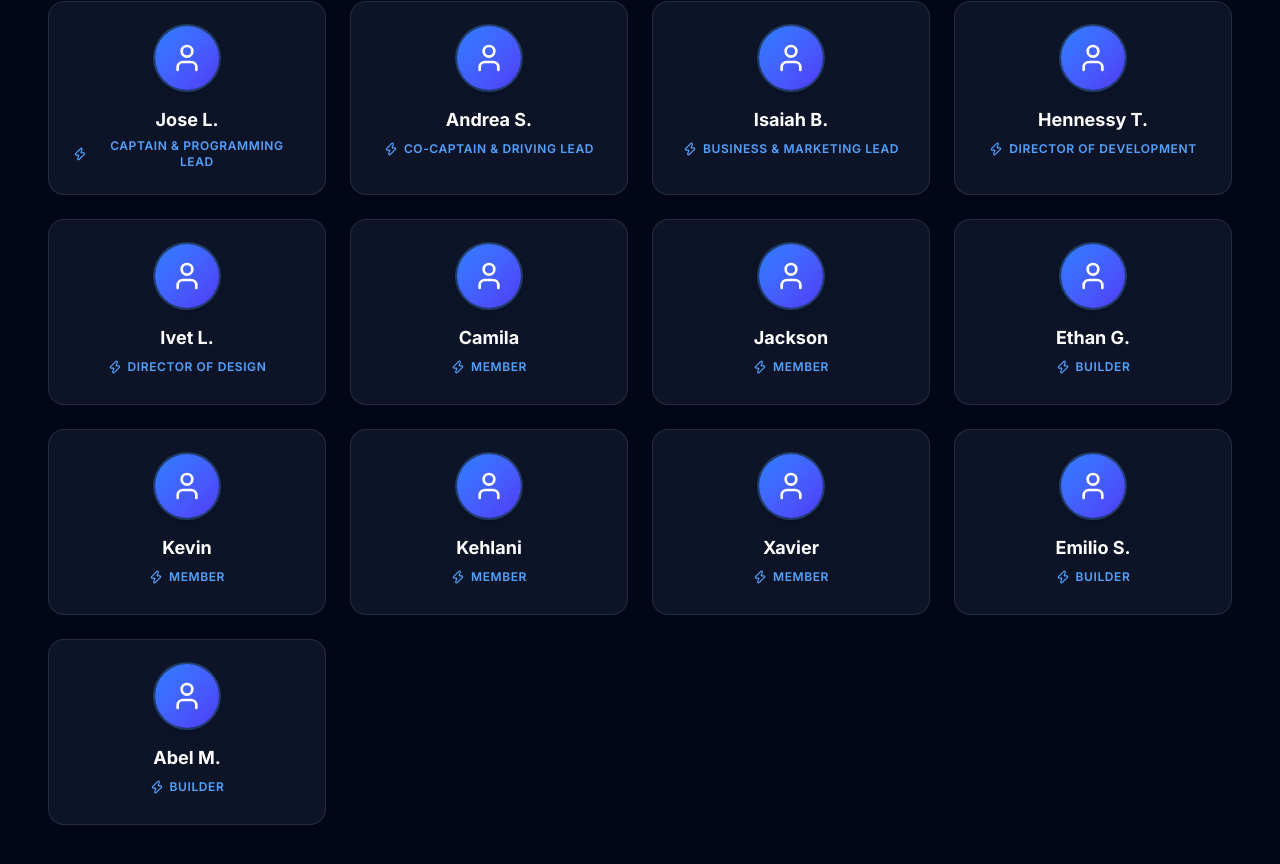
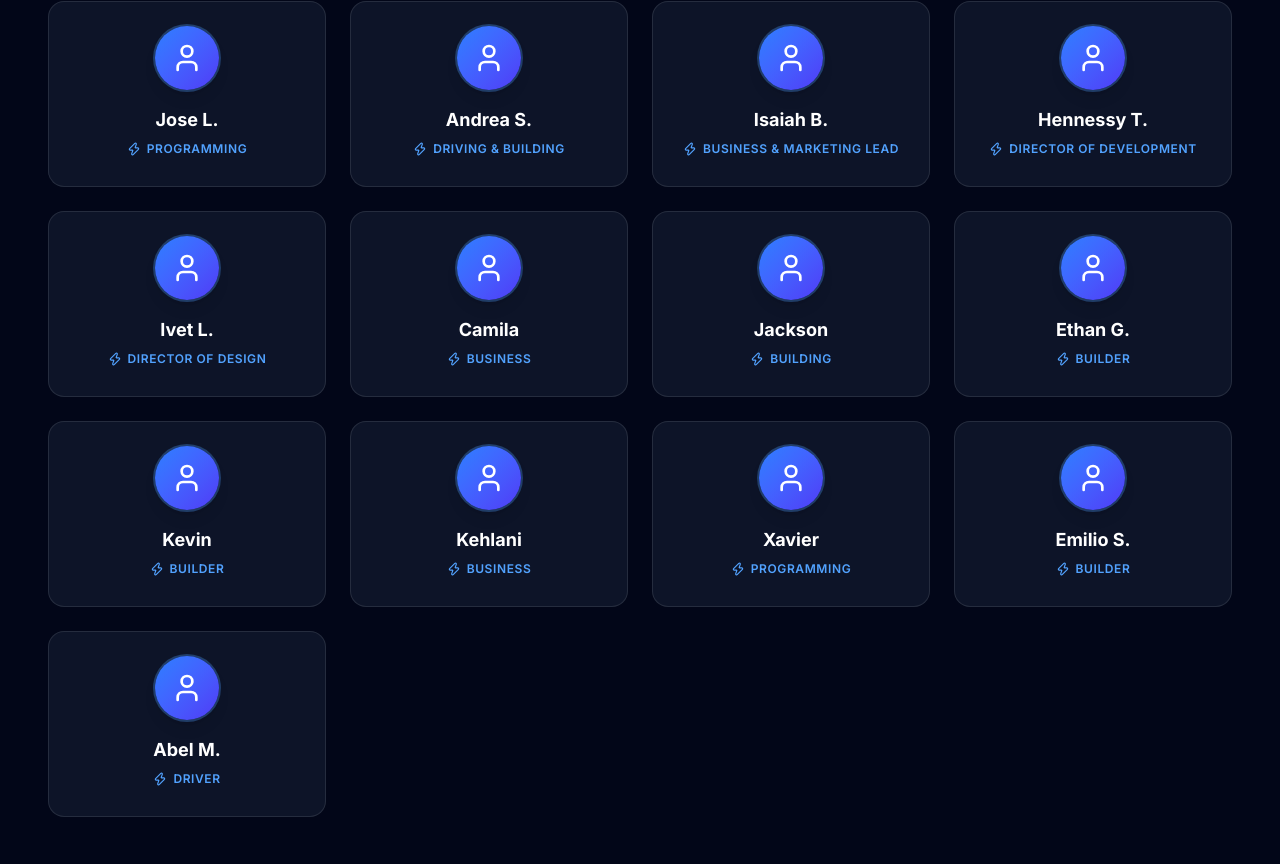
Before and after one commit to joselaurencio/happyhawks, a Next.js app: page /about in a window 1280 px wide. Shown: the part 1350-2214 px from the top of the page. Built offline with nearby package versions, Linux system fonts and the light colour scheme.

Commit message:
Update this season's team roles

```diff
--- a/app/about/page.tsx
+++ b/app/about/page.tsx
@@ -5,19 +5,19 @@ import Image from "next/image";
 import { asset } from "@/lib/constants";
 
 const teamMembers = [
-  { name: "Jose L.", role: "Captain & Programming Lead" },
-  { name: "Andrea S.", role: "Co-Captain & Driving Lead" },
+  { name: "Jose L.", role: "Programming" },
+  { name: "Andrea S.", role: "Driving & Building" },
   { name: "Isaiah B.", role: "Business & Marketing Lead" },
   { name: "Hennessy T.", role: "Director of Development" },
   { name: "Ivet L.", role: "Director of Design" },
-  { name: "Camila", role: "Member" },
-  { name: "Jackson", role: "Member" },
+  { name: "Camila", role: "Business" },
+  { name: "Jackson", role: "Building" },
   { name: "Ethan G.", role: "Builder" },
-  { name: "Kevin", role: "Member" },
-  { name: "Kehlani", role: "Member" },
-  { name: "Xavier", role: "Member" },
+  { name: "Kevin", role: "Builder" },
+  { name: "Kehlani", role: "Business" },
+  { name: "Xavier", role: "Programming" },
   { name: "Emilio S.", role: "Builder" },
-  { name: "Abel M.", role: "Builder" },
+  { name: "Abel M.", role: "Driver" },
 ];
 
 const mentors = [
```
